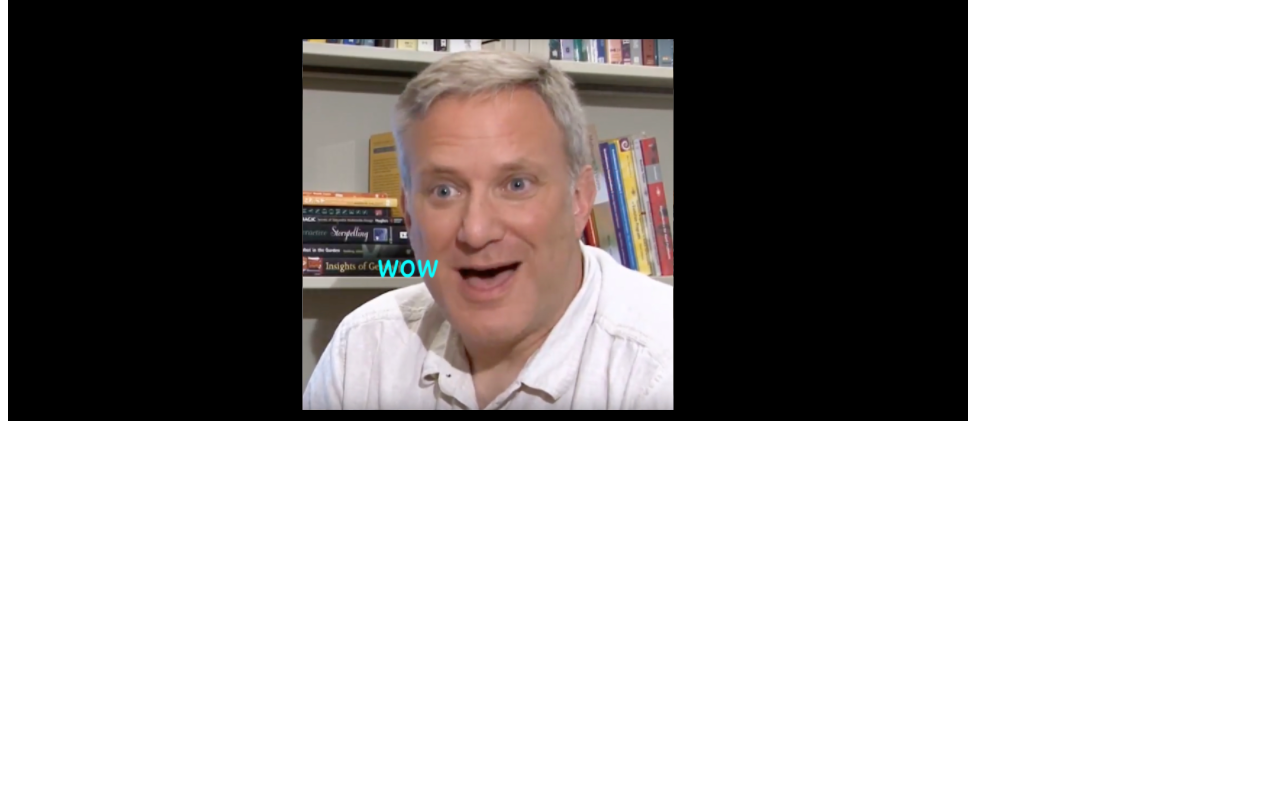
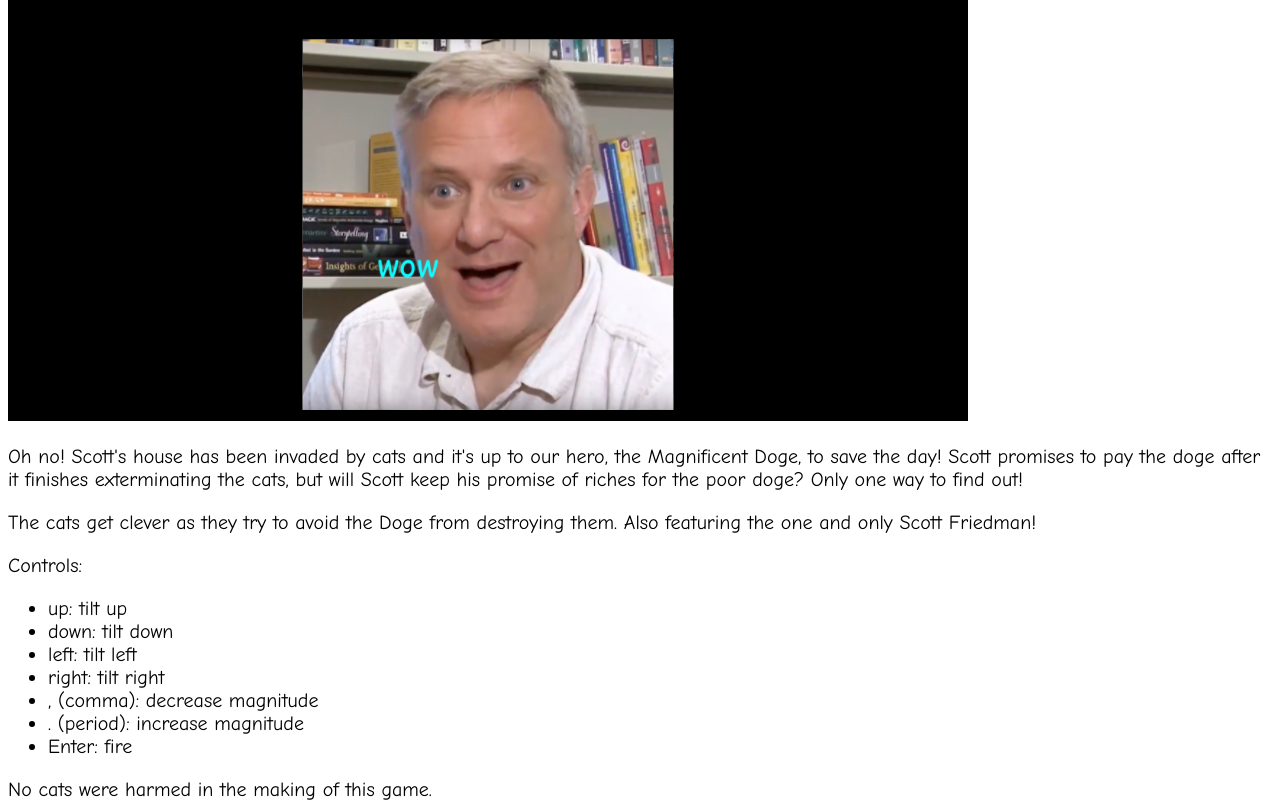
Before and after one commit to kaitlyne/angry-doge, a plain HTML site: page index.html in a window 1280 px wide. Shown: the part 227-1036 px from the top of the page. Before the commit the page ends 800 px from the top, so only its background shows below. Drawn offline with Linux system fonts and the light colour scheme; animation ran at ten frames a second.

Commit message:
Add readme to the html

```diff
--- a/index.html
+++ b/index.html
@@ -85,12 +85,38 @@ index.html - The web page document containing the canvas (drawing surface), that
         <!--<img src="scott2.jpg" height="400" width="400">-->
     </div>
 </div>
+<div style="font-size:20px;">
+  <p>Oh no! Scott's house has been invaded by cats and it's up to our hero, the Magnificent Doge, to save the day! Scott promises to pay the doge after it finishes exterminating the cats, but will Scott keep his promise of riches for the poor doge? Only one way to find out!
+  </p>
+  <p>
+  The cats get clever as they try to avoid the Doge from destroying them. Also featuring the one and only Scott Friedman!
+  <p>
+  Controls:
+  <ul>
+    <li>up: tilt up</li>
+
+    <li>down: tilt down</li>
+
+    <li>left: tilt left</li>
+
+    <li>right: tilt right</li>
+
+    <li>, (comma): decrease magnitude</li>
+
+    <li>. (period): increase magnitude</li>
+
+    <li>Enter: fire</li>
+  </ul>
+  No cats were harmed in the making of this game.
+  </div>
 <style>
+body {
+    font-family: "Comic Sans MS", "Comic Sans", cursive;
+}
 .canvas-overlay {
     width: 960px;
     height: 640px;
     font-size: 2em;
-    font-family: "Comic Sans MS", "Comic Sans", cursive;
     position: absolute;
     /* browsers by default have 8px margin */
     left: 8px;
```
